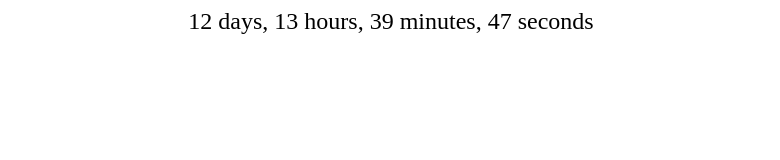
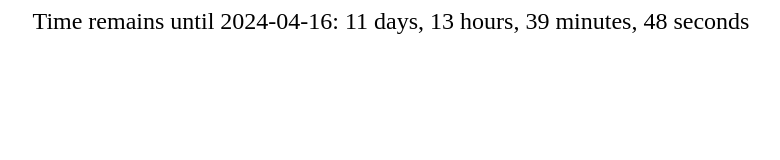
Before and after one commit to Illibur/public, a plain HTML site: page countdown.html in a window 1280 px wide. Shown: the whole page, without its empty margins (249-1029 px from the left). Drawn offline with Linux system fonts and the light colour scheme.

Commit message:
Update countdown.html

```diff
--- a/countdown.html
+++ b/countdown.html
@@ -16,7 +16,7 @@
 
   <script>
     // Target date and time (year, month (0-indexed), day, hour, minute, second)
-    const targetDate = new Date('2024-04-16T23:59:59').getTime();
+    const targetDate = new Date('2024-04-16T00:00:00').getTime();
 
     function updateCountdown() {
       let now = new Date().getTime();
@@ -30,7 +30,7 @@
 
       // Display the countdown
       let countdownElement = document.getElementById('countdown');
-      countdownElement.textContent = `${days} days, ${hours} hours, ${minutes} minutes, ${seconds} seconds`;
+      countdownElement.textContent = `Time remains until 2024-04-16: ${days} days, ${hours} hours, ${minutes} minutes, ${seconds} seconds`;
     }
 
     // Update the countdown every second
```
